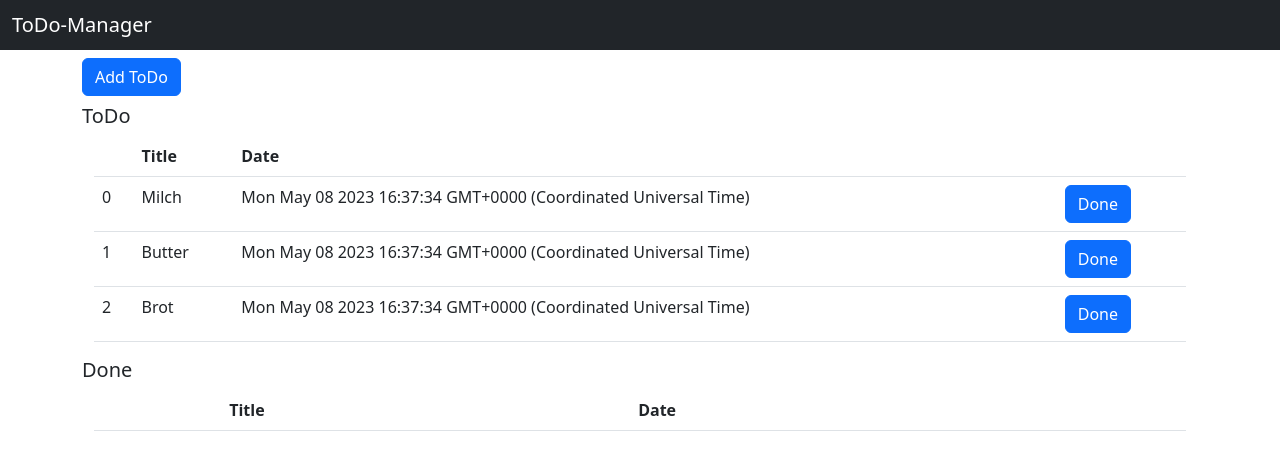
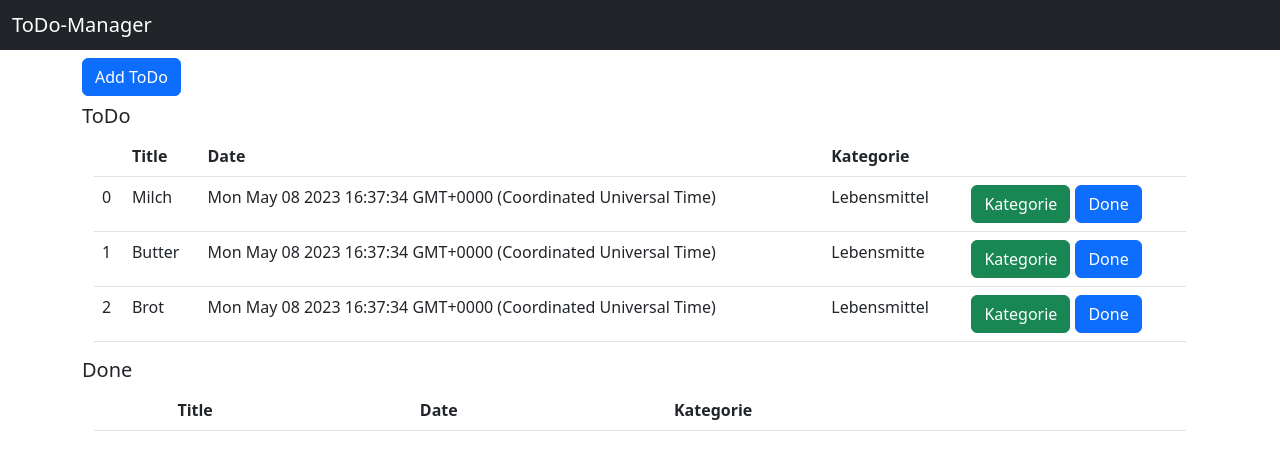
Before and after one commit to MaxMaxner/kmsTodoTesting, an Angular app: page / in a window 1280 px wide. Shown: the top 470 px of the page. Built offline with nearby package versions, Linux system fonts and the light colour scheme.

Commit message:
Man kann jetzt den ToDos eine Kategorie geben.

```diff
--- /dev/null
+++ b/src/app/Kategorie.ts
@@ -0,0 +1,7 @@
+export class Kategorie {
+  bezeichnung: string
+
+  constructor(bezeichnung: string) {
+    this.bezeichnung = bezeichnung
+  }
+}
--- a/src/app/ToDoEntry.ts
+++ b/src/app/ToDoEntry.ts
@@ -1,11 +1,15 @@
+import {Kategorie} from "./Kategorie";
+
 export class ToDoEntry {
   title: string;
   done: boolean;
   date: Date;
+  kategorie? : string;
 
-  constructor(title: string) {
+  constructor(title: string, kategorie?: string) {
     this.title = title;
     this.date = new Date();
     this.done = false;
+    this.kategorie = kategorie;
   }
 }
--- a/src/app/app.component.html
+++ b/src/app/app.component.html
@@ -5,8 +5,7 @@
 </nav>
 <div class="container">
 
-
-  <button class="mt-2 mb-2 btn btn-primary" (click)="addClicked()">Add ToDo</button>
+  <button class="mt-2 mb-2 btn btn-primary" (click)="addTodoClicked()">Add ToDo</button>
 
   <h5>ToDo</h5>
   <app-list [list]="todoService.todoList"></app-list>
--- a/src/app/app.component.ts
+++ b/src/app/app.component.ts
@@ -1,7 +1,9 @@
-import { Component } from '@angular/core';
+import {Component} from '@angular/core';
 import {TodoService} from "./todo.service";
 import {AddTodoComponent} from "./add-todo/add-todo.component";
 import {NgbModal} from "@ng-bootstrap/ng-bootstrap";
+import {KategorieComponent} from "./kategorie/kategorie.component";
+import {Kategorie} from "./Kategorie";
 
 @Component({
   selector: 'app-root',
@@ -14,10 +16,11 @@ export class AppComponent {
   constructor(private modalService: NgbModal, public todoService: TodoService) {
   }
 
-  async addClicked() {
+  async addTodoClicked() {
     try {
       const title = await this.modalService.open(AddTodoComponent).result;
       this.todoService.addTodo(title);
+
     } catch (err) {
       console.log("Window closed...", err);
     }
--- a/src/app/app.module.ts
+++ b/src/app/app.module.ts
@@ -7,12 +7,14 @@ import { ListComponent } from './list/list.component';
 import { AddTodoComponent } from './add-todo/add-todo.component';
 import {FormsModule} from "@angular/forms";
 import {HttpClientModule} from "@angular/common/http";
+import { KategorieComponent } from './kategorie/kategorie.component';
 
 @NgModule({
   declarations: [
     AppComponent,
     ListComponent,
-    AddTodoComponent
+    AddTodoComponent,
+    KategorieComponent
   ],
   imports: [
     BrowserModule,
--- /dev/null
+++ b/src/app/kategorie/kategorie.component.html
@@ -0,0 +1,14 @@
+<div class="modal-header"><h4 class="modal-title">New Kategorie</h4>
+  <button type="button" class="btn-close" aria-label="Close" (click)="activeModal.dismiss()">
+  </button>
+</div>
+<div class="modal-body">
+  <div class="form-group">
+    <label for="itemInput">Bezeichnung</label>
+    <input type="text" class="form-control" id="itemInput" [(ngModel)]="bezeichnung">
+  </div>
+</div>
+<div class="modal-footer">
+  <button type="button" class="btn btn-outline-dark" (click)="activeModal.dismiss()">Schließen</button>
+  <button type="button" class="btn btn-success" (click)="save()">Speichern</button>
+</div>
--- /dev/null
+++ b/src/app/kategorie/kategorie.component.ts
@@ -0,0 +1,25 @@
+import { Component, OnInit } from '@angular/core';
+import {NgbActiveModal} from "@ng-bootstrap/ng-bootstrap";
+
+@Component({
+  selector: 'app-kategorie',
+  templateUrl: './kategorie.component.html',
+  styleUrls: ['./kategorie.component.css']
+})
+export class KategorieComponent{
+  public bezeichnung: string = '';
+
+  constructor(public activeModal: NgbActiveModal) { }
+
+
+
+
+  save() {
+    console.log(this.bezeichnung)
+    if (this.bezeichnung.trim().length > 0) {
+      this.activeModal.close(this.bezeichnung);
+    }
+  }
+
+
+}
--- a/src/app/list/list.component.css
+++ b/src/app/list/list.component.css
@@ -0,0 +1,3 @@
+button{
+  margin-left: 5px
+}
--- a/src/app/list/list.component.html
+++ b/src/app/list/list.component.html
@@ -6,6 +6,7 @@
       <th scope="col"></th>
       <th scope="col">Title</th>
       <th scope="col">Date</th>
+      <th scope="col">Kategorie</th>
       <th scope="col"></th>
     </tr>
     </thead>
@@ -14,7 +15,12 @@
       <td>{{i}}</td>
       <td>{{item.title}}</td>
       <td>{{item.date}}</td>
+      <td>{{item.kategorie}}</td>
+
       <td class="text-right">
+        <button type="button" class="btn btn-success" (click)="addKategorieClicked(i)">
+          Kategorie
+        </button>
         <button *ngIf="!item.done" type="button" class="btn btn-primary" (click)="todoService.markDone(i)">
           Done
         </button>
--- a/src/app/list/list.component.ts
+++ b/src/app/list/list.component.ts
@@ -3,6 +3,7 @@ import {ToDoEntry} from "../ToDoEntry";
 import {AddTodoComponent} from "../add-todo/add-todo.component";
 import {NgbModal} from "@ng-bootstrap/ng-bootstrap";
 import {TodoService} from "../todo.service";
+import {KategorieComponent} from "../kategorie/kategorie.component";
 
 @Component({
   selector: 'app-list',
@@ -14,4 +15,13 @@ export class ListComponent {
 
   constructor(private modalService: NgbModal, public todoService: TodoService) {
   }
+
+  async addKategorieClicked(index: number) {
+    try {
+      const bezeichnung = await this.modalService.open(KategorieComponent).result;
+      this.todoService.addBezeichnung(bezeichnung, index);
+    } catch (err) {
+      console.log("Window closed...", err);
+    }
+  }
 }
--- a/src/app/todo.service.ts
+++ b/src/app/todo.service.ts
@@ -1,15 +1,22 @@
 import { Injectable } from '@angular/core';
 import {ToDoEntry} from "./ToDoEntry";
+import {Kategorie} from "./Kategorie";
 
 @Injectable({
   providedIn: 'root'
 })
 export class TodoService {
   public todoList: ToDoEntry[] = [
-    new ToDoEntry('Milch'),
-    new ToDoEntry('Butter'),
-    new ToDoEntry('Brot')
+    new ToDoEntry('Milch', "Lebensmittel"),
+    new ToDoEntry('Butter', "Lebensmitte"),
+    new ToDoEntry('Brot', "Lebensmittel")
   ];
+
+  public KategorieList: Kategorie[] = [
+    new Kategorie("Einkaufsliste"),
+    new Kategorie("Haushhalt"),
+    new Kategorie("Uni")
+  ]
 
   public doneList: ToDoEntry[] = []
 
@@ -34,4 +41,8 @@ export class TodoService {
     this.todoList.push(this.doneList[index]);
     this.doneList.splice(index, 1);
   }
+
+  addBezeichnung(name: string, index: number){
+    this.todoList[index].kategorie = name;
+  }
 }
```
Also changed, not shown: src/app/kategorie/kategorie.component.css (added), 1 other file (tests, documents, lock files or other folders).
